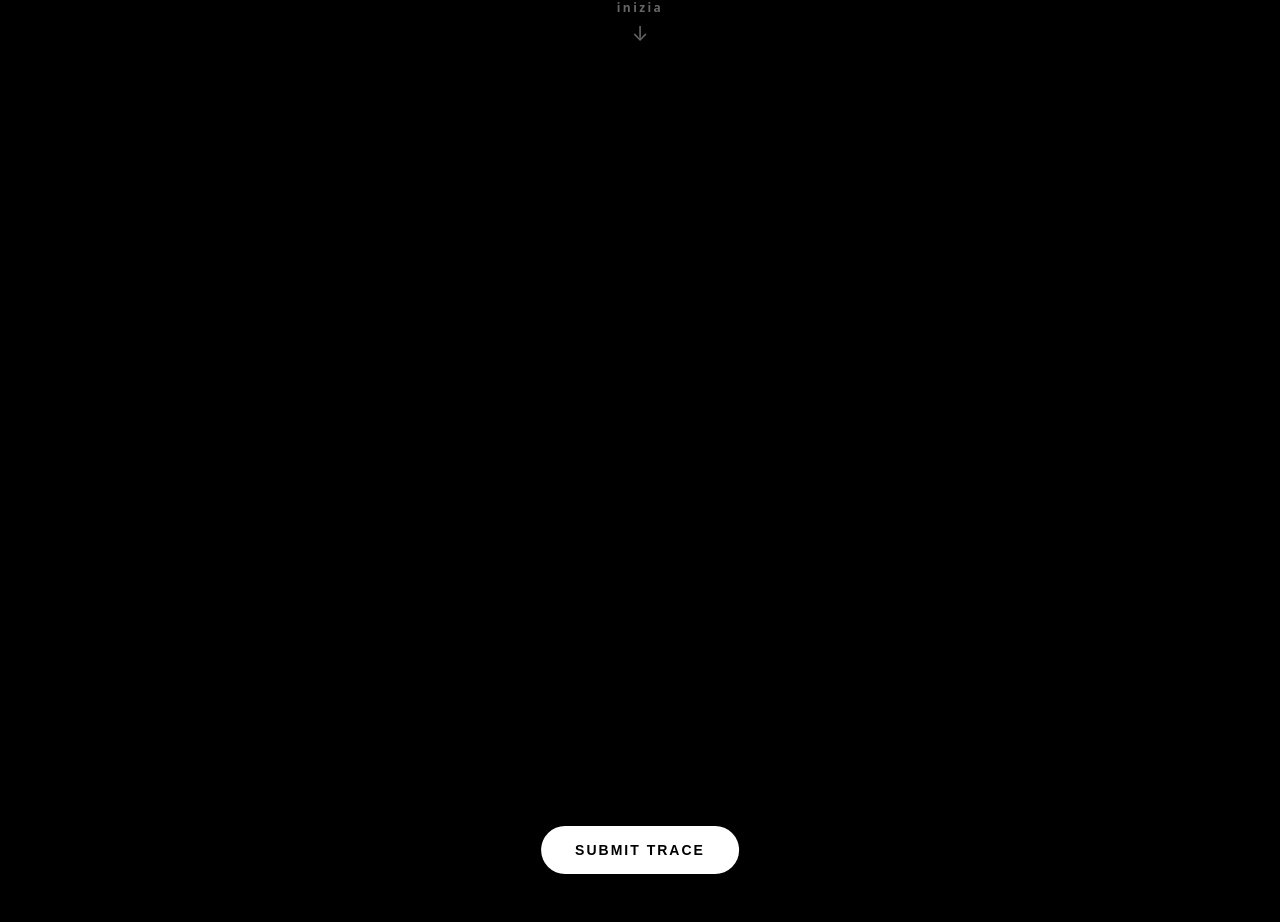
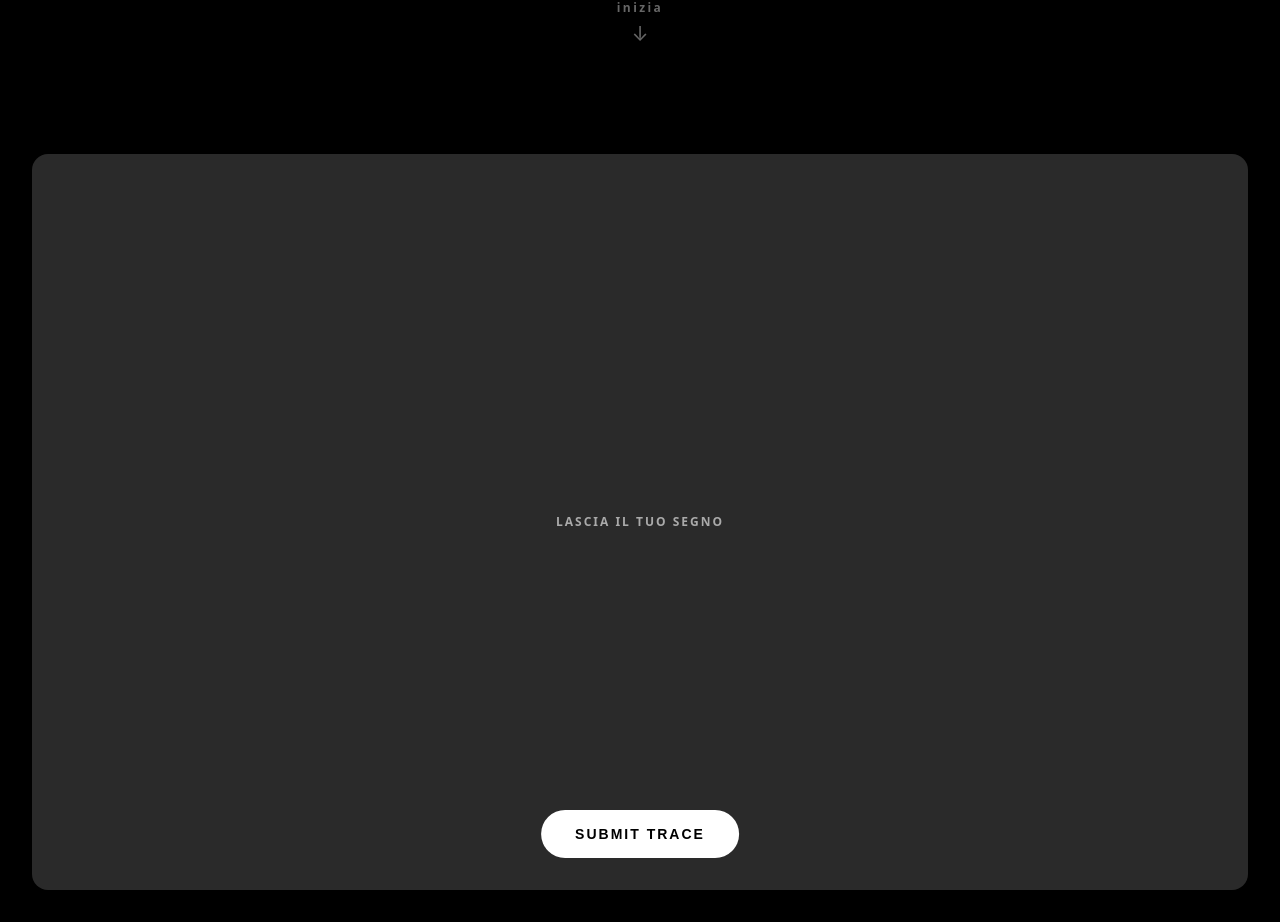
Before and after one commit to panlan8923/ARMA-CHRISTI, a SvelteKit app: page / in a window 1280 px wide. Shown: the part 678-1600 px from the top of the page. Built offline with nearby package versions, Linux system fonts and the light colour scheme.

Commit message:
aggiunta canvas

```diff
--- a/src/routes/+page.svelte
+++ b/src/routes/+page.svelte
@@ -4,8 +4,11 @@
 	import { addDoc, collection, serverTimestamp } from 'firebase/firestore';
 	import { db } from '$lib/firebase';
 
+	const CANVAS_FILL = '#2a2a2a';
+
 	let canvas: HTMLCanvasElement;
 	let drawSection: HTMLElement;
+	let drawArea: HTMLElement;
 	let navGalleryBtn: HTMLAnchorElement;
 
 	let drawing = false;
@@ -15,15 +18,16 @@
 	let isSubmitting = false;
 
 	let showGallery = $state(false);
+	let hasStartedDrawing = $state(false);
 	let submitLabel = $state('submit trace');
 	let submitDisabled = $state(false);
 
 	function resizeCanvas() {
 		const ctx = canvas.getContext('2d');
 		if (!ctx) return;
-		canvas.width = drawSection.clientWidth;
-		canvas.height = drawSection.clientHeight;
-		ctx.fillStyle = 'black';
+		canvas.width = drawArea.clientWidth;
+		canvas.height = drawArea.clientHeight;
+		ctx.fillStyle = CANVAS_FILL;
 		ctx.fillRect(0, 0, canvas.width, canvas.height);
 		hasUnsavedChanges = false;
 	}
@@ -40,6 +44,7 @@
 		e.preventDefault();
 		const pos = getPosition(e);
 		drawing = true;
+		hasStartedDrawing = true;
 		lastX = pos.x;
 		lastY = pos.y;
 		hasUnsavedChanges = true;
@@ -176,6 +181,7 @@
 </header>
 
 <section id="drawSection" class="draw-section" bind:this={drawSection}>
+	<div class="draw-area" bind:this={drawArea}>
 		<canvas
 			id="draw"
 			bind:this={canvas}
@@ -188,7 +194,15 @@
 			ontouchend={stopDrawingTouch}
 			ontouchcancel={stopDrawingTouch}
 		></canvas>
+		<p
+			class="draw-placeholder"
+			class:draw-placeholder--hidden={hasStartedDrawing}
+			aria-hidden={hasStartedDrawing}
+		>
+			Lascia il tuo segno
+		</p>
 		<button id="submitBtn" onclick={submitTrace} disabled={submitDisabled}>{submitLabel}</button>
+	</div>
 </section>
 
 <a id="navGallery" class={`navBtn ${showGallery ? 'visible' : ''}`} href={`${base}/gallery`} bind:this={navGalleryBtn}>
@@ -260,10 +274,20 @@
 	}
 
 	.draw-section {
-		position: relative;
+		box-sizing: border-box;
 		width: 100%;
 		height: 100vh;
 		height: 100dvh;
+		padding: 32px;
+		display: flex;
+	}
+
+	.draw-area {
+		position: relative;
+		flex: 1;
+		min-height: 0;
+		border-radius: 16px;
+		overflow: hidden;
 	}
 
 	canvas {
@@ -273,12 +297,35 @@
 		touch-action: none;
 	}
 
+	.draw-placeholder {
+		position: absolute;
+		inset: 0;
+		display: flex;
+		align-items: center;
+		justify-content: center;
+		margin: 0;
+		padding: 0 24px;
+		font-size: 12px;
+		font-weight: 700;
+		letter-spacing: 2px;
+		line-height: 1.5;
+		text-transform: uppercase;
+		color: #aaaaaa;
+		pointer-events: none;
+		opacity: 1;
+		transition: opacity 0.4s ease;
+	}
+
+	.draw-placeholder--hidden {
+		opacity: 0;
+	}
+
 	#submitBtn {
 		position: absolute;
 		left: 50%;
-		bottom: 48px;
+		bottom: 32px;
 		transform: translateX(-50%);
-		z-index: 999999;
+		z-index: 1;
 		background: white;
 		color: black;
 		border: none;
```
Lines whose indentation alone changed are shown as unchanged.
